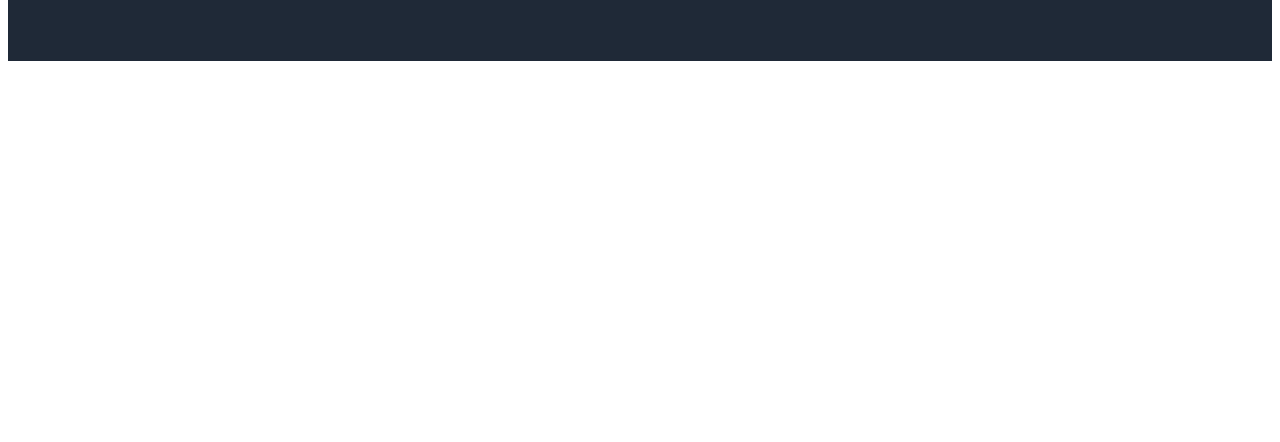
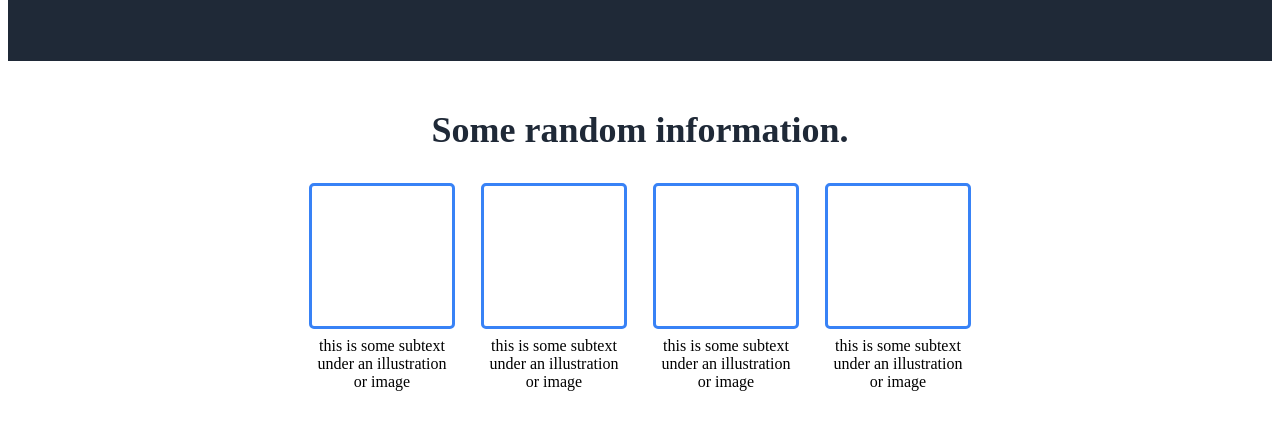
Before and after one commit to indridxcold/odin-landing-page, a plain HTML site: page index.html in a window 1280 px wide. Shown: the part 306-748 px from the top of the page. Drawn offline with Linux system fonts and the light colour scheme.

Commit message:
Created the second from the top section

```diff
--- a/index.html
+++ b/index.html
@@ -31,6 +31,27 @@
                     </div>
                 </div>
             </div>
+            <div class="top-second">
+                <div class="info-header">Some random information.</div>
+                <div class="square-container">
+                    <div class="square-and-text">
+                        <div class="square"></div>
+                        this is some subtext under an illustration or image
+                    </div>
+                    <div class="square-and-text">
+                        <div class="square"></div>
+                        this is some subtext under an illustration or image
+                    </div>
+                    <div class="square-and-text">
+                        <div class="square"></div>
+                        this is some subtext under an illustration or image
+                    </div>
+                    <div class="square-and-text">
+                        <div class="square"></div>
+                        this is some subtext under an illustration or image
+                    </div>
+                </div>
+            </div>
         </div>
     </body>
 </html>
--- a/style.css
+++ b/style.css
@@ -67,7 +67,7 @@ ul {
     height: 150px;
     background-color: #e5e7eb;
     display: flex;
-  }
+}
 
   button {
     background-color: #3882f6;
@@ -76,5 +76,40 @@ ul {
     padding: 4px 16px;
     border-radius: 5px;
     border-style: none;
+}
 
-  }
+.info-header {
+    font-size: 36px;
+    font-weight: bolder;
+    color: #1F2937;
+    margin-bottom: 32px;
+}
+
+.square-container {
+    display: flex;
+    gap: 32px;
+}
+
+.square {
+    width: 140px;
+    height: 140px;
+    border-color: #3882f6;
+    border-style: solid;
+    border-radius: 5px;
+    margin-bottom: 8px;
+}
+
+.top-second {
+    display: flex;
+    flex-direction: column;
+    align-items: center;
+    padding: 48px;
+}
+
+.square-and-text {
+    display: flex;
+    flex-direction: column;
+    align-items: center;
+    width: 140px;
+    text-align: center;
+}
```
